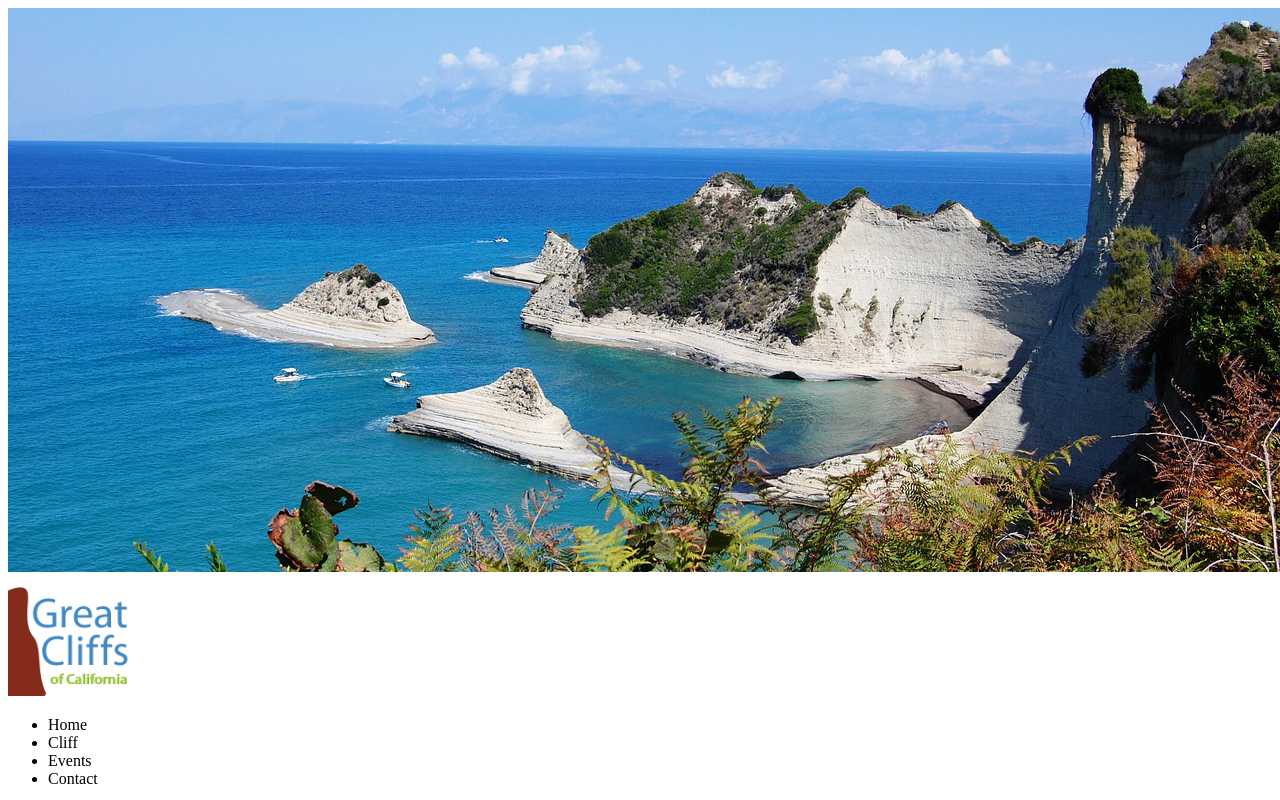
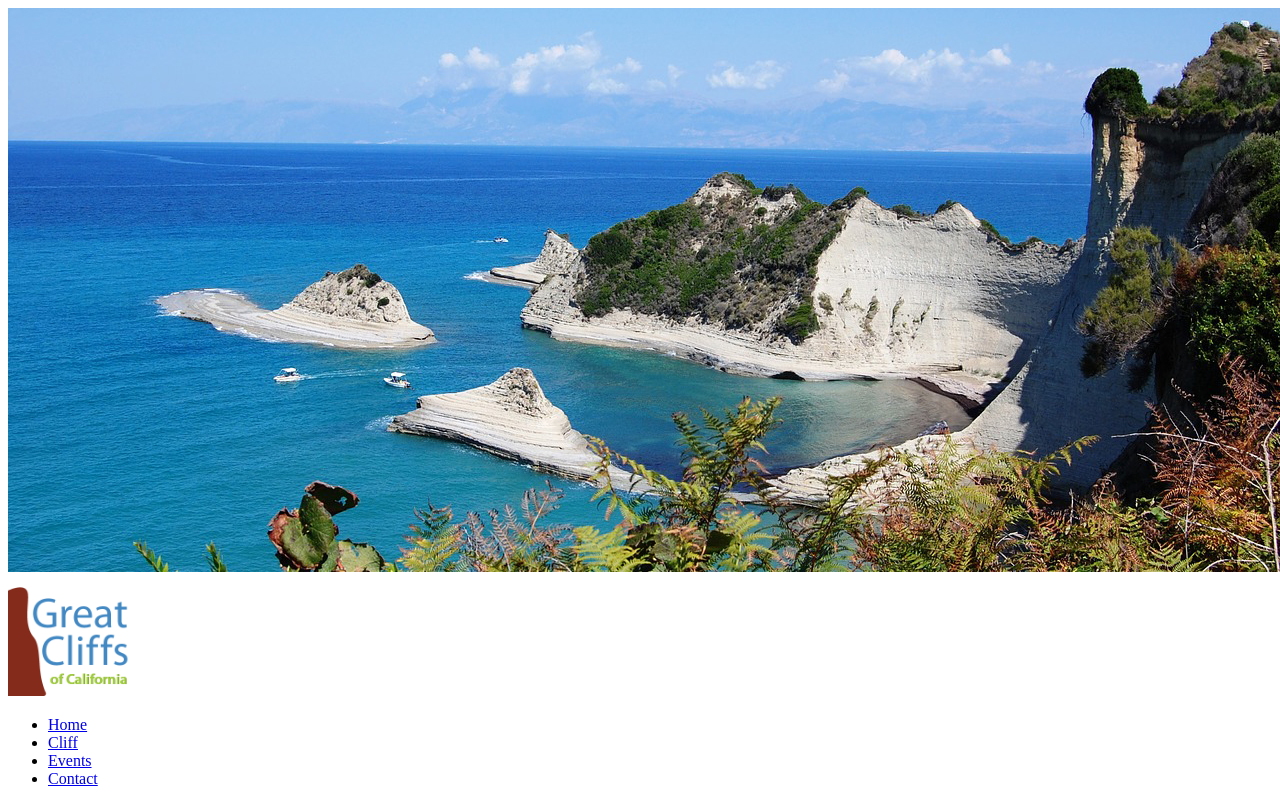
Before and after one commit to IvyLiu0/WEB801-Week1-Day2-Homework, a plain HTML site: page activities.html in a window 1280 px wide. Shown: the top 800 px of the page. Drawn offline with Linux system fonts and the light colour scheme.

Commit message:
link each pages

```diff
--- a/activities.html
+++ b/activities.html
@@ -18,10 +18,10 @@
                 <!--Main Navigation-->
                 <nav class="main-menu">
                     <ul>
-                        <li>Home</li>
-                        <li>Cliff</li>
-                        <li>Events</li>
-                        <li>Contact</li>
+                        <li><a href="index.html">Home</a></li>
+                        <li><a href="#">Cliff</a></li>
+                        <li><a href="activities.html">Events</a></li>
+                        <li><a href="contact.html">Contact</a></li>
                     </ul>
                 </nav><!--End Main Navigation-->
             </header>
```
Also changed, not shown: contact.html (+4 -4 lines), index.html (+4 -4 lines).
